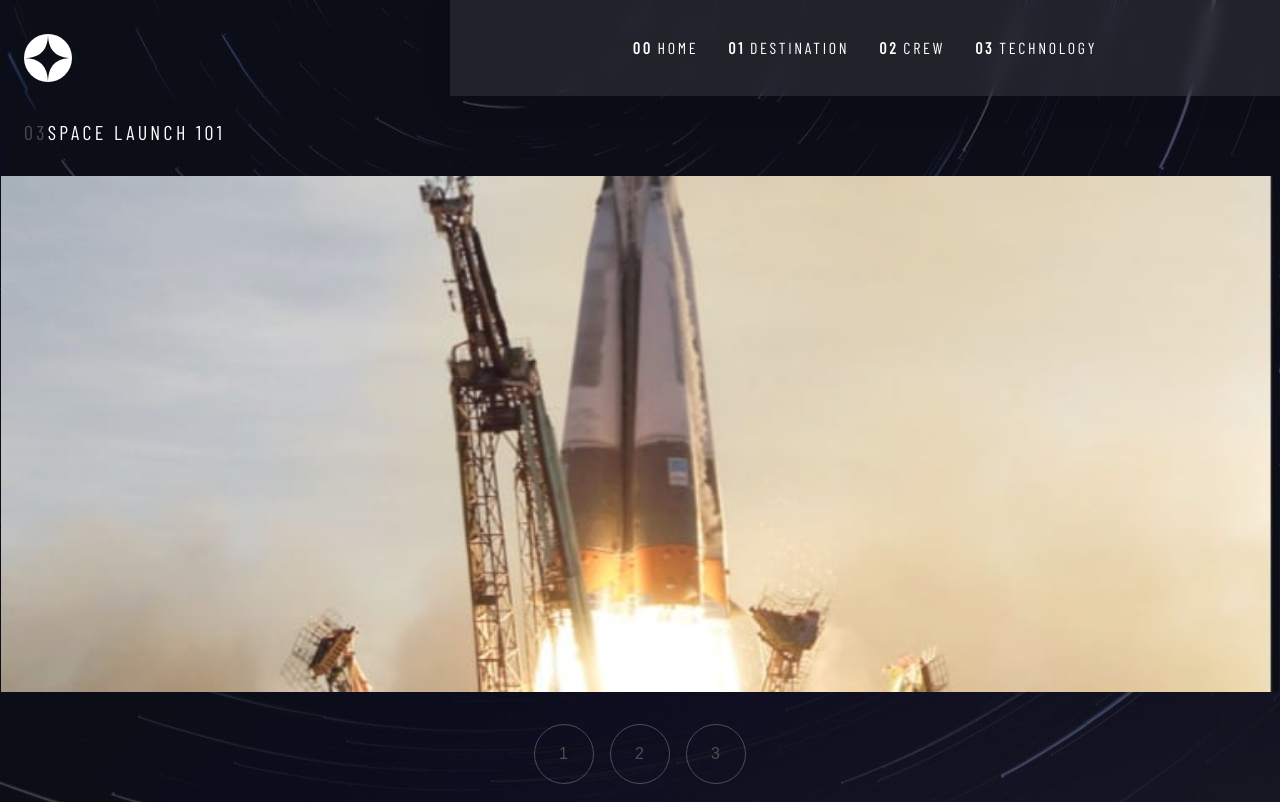
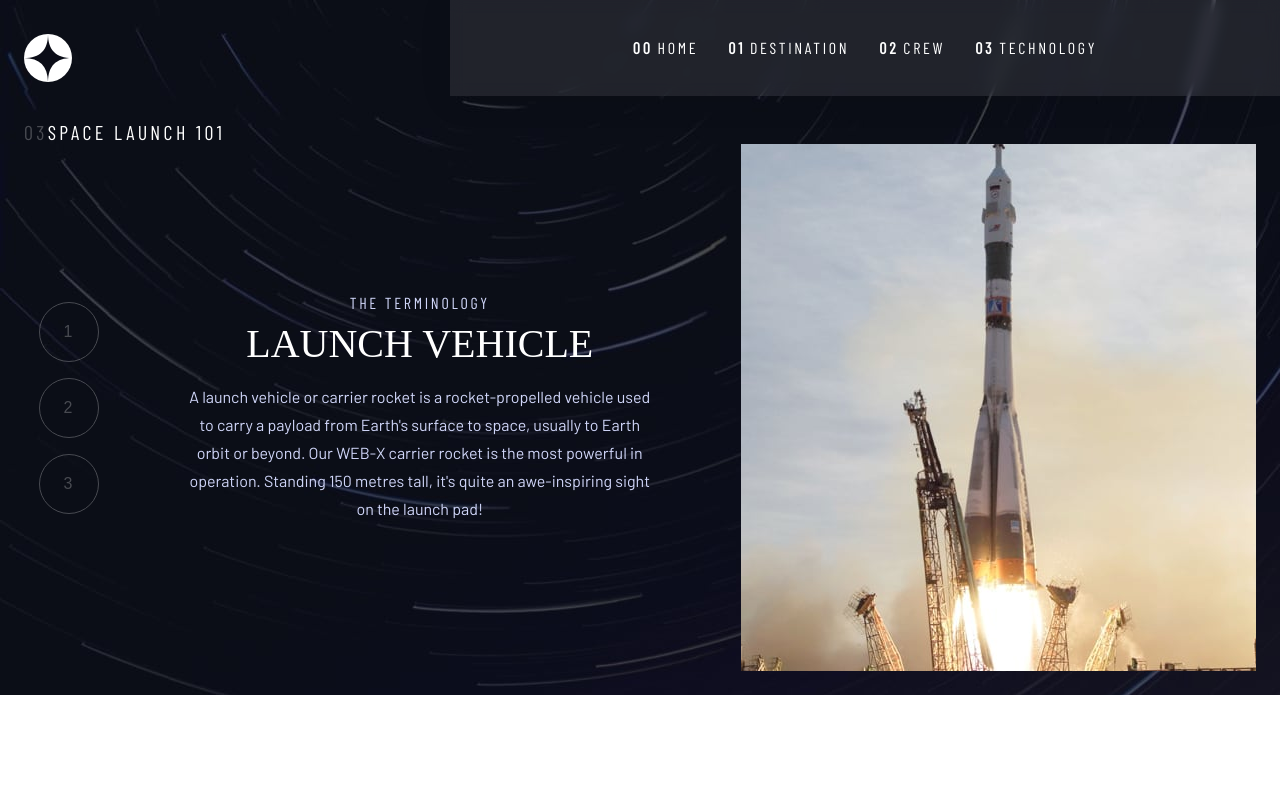
Before and after one commit to limasthays/space-tourism, a React (Create React App) app: page /technology in a window 1280 px wide. Shown: the top 802 px of the page. Built offline with nearby package versions, Linux system fonts and the light colour scheme; a web font is replaced by a local one.

Commit message:
feat: technology desktop page

```diff
--- a/src/components/FirstLine/style.js
+++ b/src/components/FirstLine/style.js
@@ -1,6 +1,7 @@
 import styled from "styled-components";
 
 export const StyledFirstLine = styled.div`
+  margin-top: 24px;
   h3 {
     font-family: "Barlow Condensed", sans-serif;
     font-weight: 400;
--- a/src/components/TechBackground/style.js
+++ b/src/components/TechBackground/style.js
@@ -10,6 +10,7 @@ export const StyledTechBG = styled.div`
   height: 100%;
   width: 100%;
 
+  background-image: url(${mobile});
   background-attachment: fixed;
   padding: 24px;
 
@@ -19,16 +20,19 @@ export const StyledTechBG = styled.div`
     align-items: center;
     row-gap: 32px;
 
-    margin-top: 24px;
+    width: 100%;
   }
 
-  @media (max-width: 425px) {
-    background-image: url(${mobile});
-  }
   @media (min-width: 426px) {
     background-image: url(${tablet});
   }
   @media (min-width: 1000px) {
     background-image: url(${desktop});
+
+    .tech-container {
+      flex-direction: row;
+      justify-content: flex-end;
+      column-gap: 7%;
+    }
   }
 `;
--- a/src/components/TechButtons/style.js
+++ b/src/components/TechButtons/style.js
@@ -37,4 +37,9 @@ export const StyledTechButton = styled.div`
       height: 60px;
     }
   }
+
+  @media (min-width: 1000px) {
+    flex-direction: column;
+    order: -1;
+  }
 `;
--- a/src/components/TechContent/index.jsx
+++ b/src/components/TechContent/index.jsx
@@ -11,7 +11,7 @@ export const TechContent = () => {
   const filtered = techData.filter((item) => item.name === techs);
 
   return (
-    <div>
+    <>
       {filtered.map((item) => (
         <StyledTechContent>
           <span>THE TERMINOLOGY</span>
@@ -19,6 +19,6 @@ export const TechContent = () => {
           <p>{item.description}</p>
         </StyledTechContent>
       ))}
-    </div>
+    </>
   );
 };
--- a/src/components/TechContent/styles.js
+++ b/src/components/TechContent/styles.js
@@ -53,4 +53,10 @@ export const StyledTechContent = styled.div`
       line-height: 28px;
     }
   }
+
+  @media (min-width: 1000px) {
+    order: -1;
+
+    width: 470px;
+  }
 `;
--- a/src/components/TechImage/index.jsx
+++ b/src/components/TechImage/index.jsx
@@ -4,17 +4,35 @@ import { PageContext } from "../contexts/PageContext";
 import one from "../../assets/technology/image-launch-vehicle-landscape.jpg";
 import two from "../../assets/technology/image-space-capsule-landscape.jpg";
 import three from "../../assets/technology/image-spaceport-landscape.jpg";
-import { StyledTechImage } from "./style";
 
+import _one from "../../assets/technology/image-launch-vehicle-portrait.jpg";
+import _two from "../../assets/technology/image-space-capsule-portrait.jpg";
+import _three from "../../assets/technology/image-spaceport-portrait.jpg";
+import { TechPicture } from "./styles";
+
+/**
+ *   function trocaImagem(objeto) {
+    return css`
+      background-image: url(${objeto.image});
+      width: 103.7%;
+
+      @ media (min-width: 1000px) {
+        background-image: url(${objeto.desktop});
+        width: 500px;
+      }
+    `;
+  }
+ *
+ */
 const images = [
-  { name: "Launch vehicle", image: one },
-  { name: "Spaceport", image: two },
-  { name: "Space capsule", image: three },
+  { name: "Launch vehicle", image: one, desktop: _one },
+  { name: "Spaceport", image: two, desktop: _two },
+  { name: "Space capsule", image: three, desktop: _three },
 ];
 
 export const TechImage = () => {
   const { techs } = useContext(PageContext);
-  const currentPicture = images.filter((item) => item.name === techs);
+  const currentPicture = images.find((item) => item.name === techs);
 
-  return <StyledTechImage src={currentPicture[0].image} />;
+  return <TechPicture myImage={currentPicture} />;
 };
--- a/src/components/TechImage/style.js
+++ /dev/null
@@ -1,10 +0,0 @@
-import styled from "styled-components";
-
-export const StyledTechImage = styled.img`
-  width: 100%;
-  src: url(${(props) => props.src});
-
-  @media (min-width: 768px) {
-    width: 103.7%;
-  }
-`;
--- /dev/null
+++ b/src/components/TechImage/styles.js
@@ -0,0 +1,20 @@
+import styled from "styled-components";
+
+export const TechPicture = styled.div`
+  width: 100%;
+  height: 170px;
+
+  background-image: url(${(props) => props.myImage.image});
+  background-size: cover;
+
+  @media (min-width: 768px) {
+    width: 768px;
+    height: 310px;
+  }
+
+  @media (min-width: 1000px) {
+    background-image: url(${(props) => props.myImage.desktop});
+    width: 515px;
+    height: 527px;
+  }
+`;
--- a/src/pages/Destination/index.jsx
+++ b/src/pages/Destination/index.jsx
@@ -3,7 +3,6 @@ import { Header } from "../../components/Header";
 import { FirstLine } from "../../components/FirstLine";
 import { DestinationContent } from "../../components/DestinationContent";
 import { DestinationImage } from "../../components/DestinationPic";
-import { DestinationButtons } from "../../components/DestinationButtons";
 import { useContext, useEffect } from "react";
 import { PageContext } from "../../components/contexts/PageContext";
 
@@ -15,8 +14,8 @@ export function Destination() {
   return (
     <DestinationBackground>
       <Header />
+      <FirstLine />
       <div className="destination-container">
-        <FirstLine />
         <div className="dest-content">
           <DestinationImage />
           <DestinationContent />
--- a/src/pages/Technology/index.jsx
+++ b/src/pages/Technology/index.jsx
@@ -16,8 +16,8 @@ export const Technology = () => {
   return (
     <StyledTechBG>
       <Header />
+      <FirstLine />
       <div className="tech-container">
-        <FirstLine />
         <TechImage />
         <TechButtons />
         <TechContent />
```
